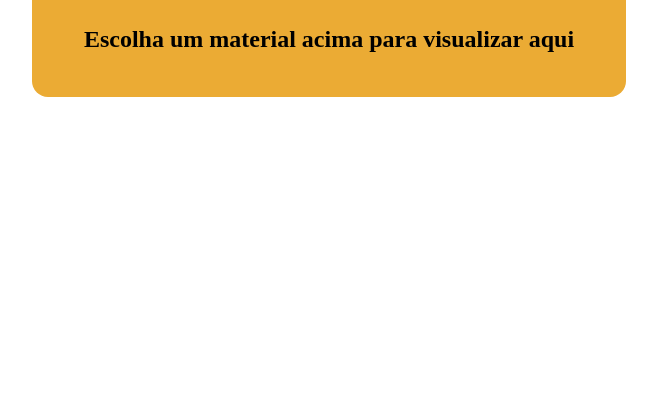
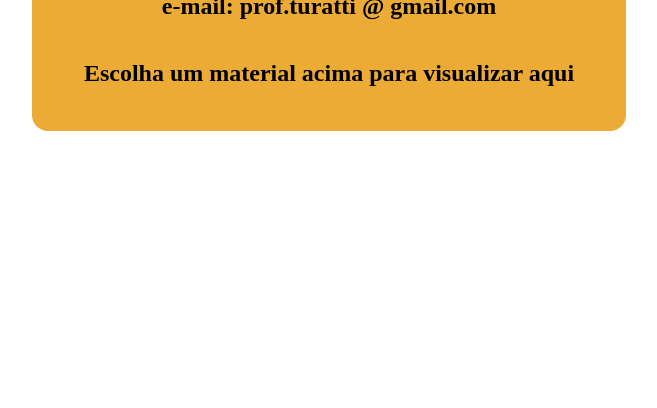
Before and after one commit to profturatti/profturatti.github.io, a plain HTML site: page welcome.html in a window 1280 px wide. Shown: the part 408-816 px from the top of the page, without its empty margins (311-968 px from the left). Drawn offline with Linux system fonts and the light colour scheme.

Commit message:
Update welcome.html

```diff
--- a/welcome.html
+++ b/welcome.html
@@ -2,6 +2,7 @@
 <div class='centralizeContent'>
 <div class='centralize'>
 <div><h1>Materiais do Prof. Luiz Gustavo Turatti</h1></div>
+<h2>e-mail: prof.turatti @ gmail.com</h2>
 <h2>Escolha um material acima para visualizar aqui</h2>
 </div>
 </div>
```
